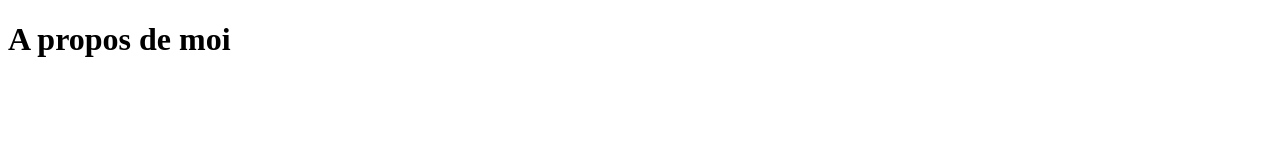
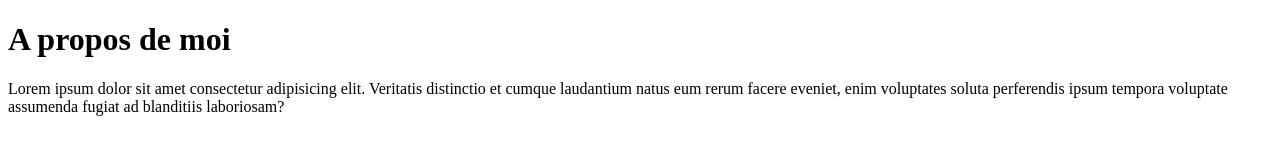
Before and after one commit to ChadVezina/TP1-ENV2, a plain HTML site: page about.html in a window 1280 px wide. Drawn offline with Linux system fonts and the light colour scheme.

Commit message:
Ajout de contenu dans la page

```diff
--- a/about.html
+++ b/about.html
@@ -1,13 +1,19 @@
 <!DOCTYPE html>
 <html lang="en">
     <head>
-    <meta charset="UTF-8">
-    <meta name="viewport" content="width=device-width, initial-scale=1.0">
+        <meta charset="UTF-8" />
+        <meta name="viewport" content="width=device-width, initial-scale=1.0" />
         <title>A propos</title>
     </head>
     <body>
         <header>
             <h1>A propos de moi</h1>
         </header>
+        <section>
+            <p>
+                Lorem ipsum dolor sit amet consectetur adipisicing elit. Veritatis distinctio et cumque laudantium natus eum rerum facere eveniet,
+                enim voluptates soluta perferendis ipsum tempora voluptate assumenda fugiat ad blanditiis laboriosam?
+            </p>
+        </section>
     </body>
 </html>
```
Lines whose indentation alone changed are shown as unchanged.
